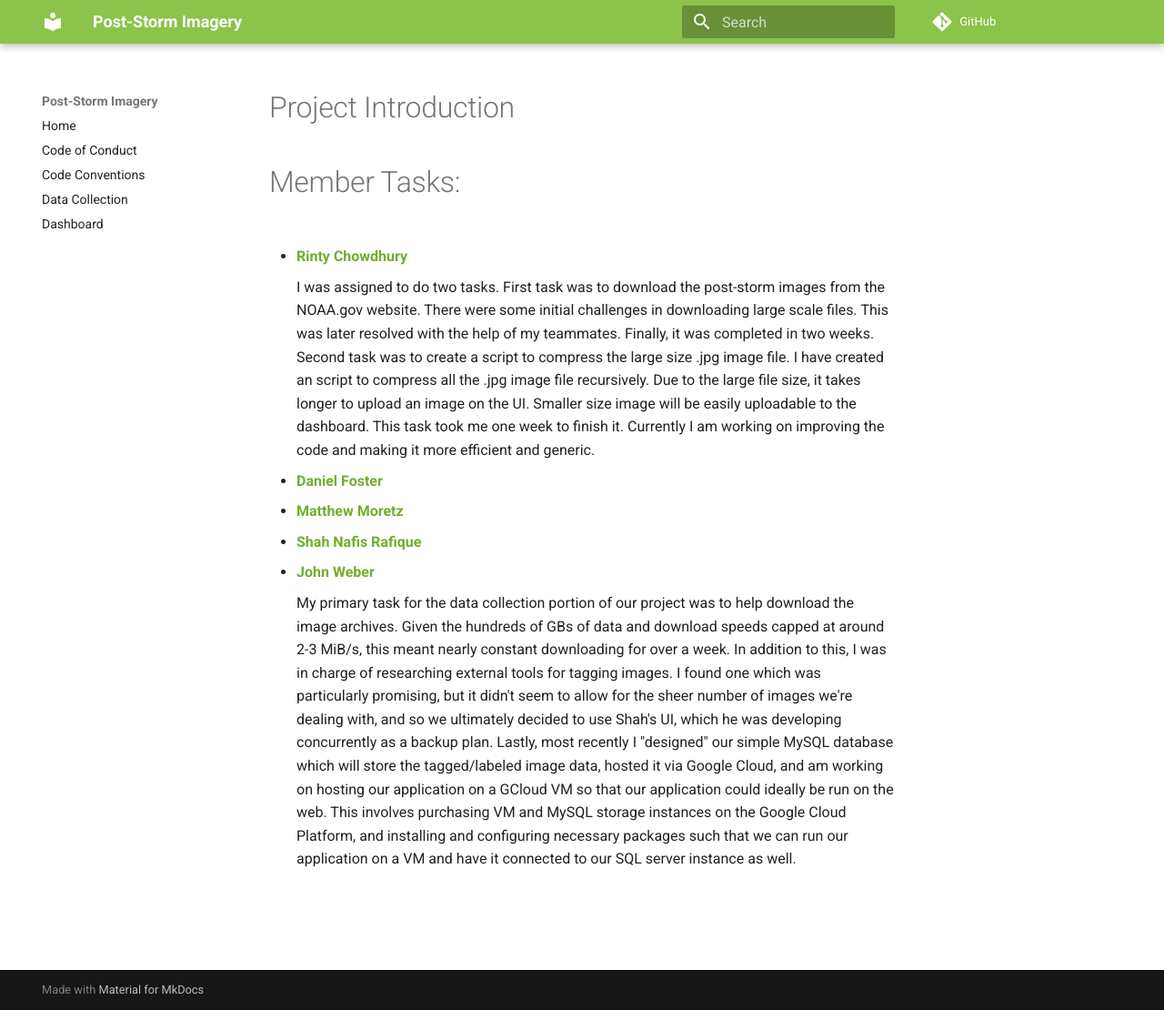
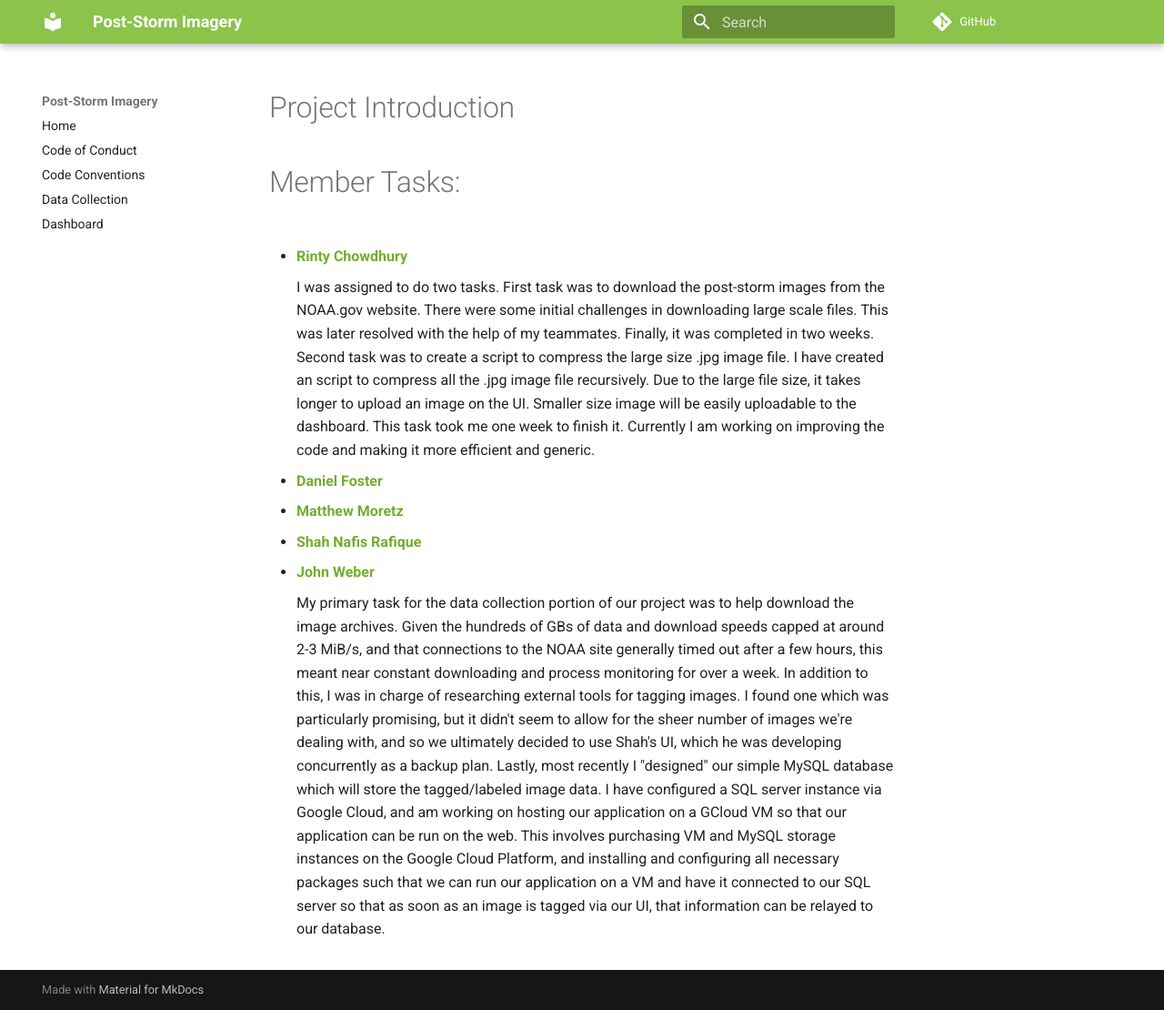
Before and after one commit to UNCG-CSE/Poststorm_Imagery, an MkDocs documentation site: the page built from docs/reports/progress_report_24-09-2019.md, in a window 1280 px wide and 1110 px high. Shown: the whole window at 91% size. Built offline with MkDocs 1.6.1 and Material for MkDocs 9.7.7, drawn with Linux system fonts in a browser that asks for light colours; comment, search, counter and statistics services are not loaded.

Commit message:
Updated my stuff

```diff
--- a/docs/reports/progress_report_24-09-2019.md
+++ b/docs/reports/progress_report_24-09-2019.md
@@ -28,4 +28,4 @@
 
 -   [**John Weber**](https://github.com/JWeb56)
 
-    My primary task for the data collection portion of our project was to help download the image archives. Given the hundreds of GBs of data and download speeds capped at around 2-3 MiB/s, this meant nearly constant downloading for over a week. In addition to this, I was in charge of researching external tools for tagging images. I found one which was particularly promising, but it didn't seem to allow for the sheer number of images we're dealing with, and so we ultimately decided to use Shah's UI, which he was developing concurrently as a backup plan. Lastly, most recently I "designed" our simple MySQL database which will store the tagged/labeled image data, hosted it via Google Cloud, and am working on hosting our application on a GCloud VM so that our application could ideally be run on the web. This involves purchasing VM and MySQL storage instances on the Google Cloud Platform, and installing and configuring necessary packages such that we can run our application on a VM and have it connected to our SQL server instance as well.
+    My primary task for the data collection portion of our project was to help download the image archives. Given the hundreds of GBs of data and download speeds capped at around 2-3 MiB/s, and that connections to the NOAA site generally timed out after a few hours, this meant near constant downloading and process monitoring for over a week. In addition to this, I was in charge of researching external tools for tagging images. I found one which was particularly promising, but it didn't seem to allow for the sheer number of images we're dealing with, and so we ultimately decided to use Shah's UI, which he was developing concurrently as a backup plan. Lastly, most recently I "designed" our simple MySQL database which will store the tagged/labeled image data. I have configured a SQL server instance via Google Cloud, and am working on hosting our application on a GCloud VM so that our application can be run on the web. This involves purchasing VM and MySQL storage instances on the Google Cloud Platform, and installing and configuring all necessary packages such that we can run our application on a VM and have it connected to our SQL server so that as soon as an image is tagged via our UI, that information can be relayed to our database.
```
